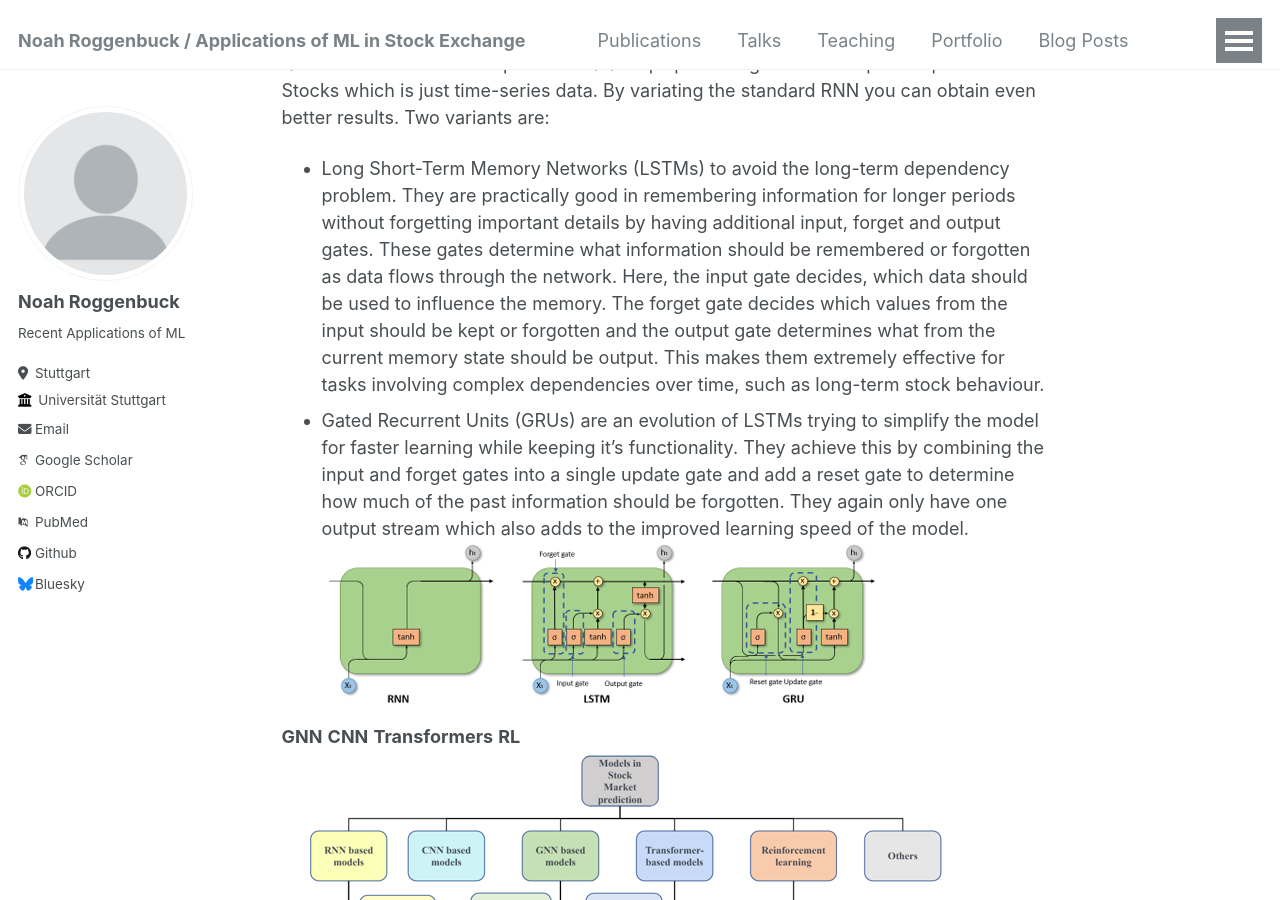
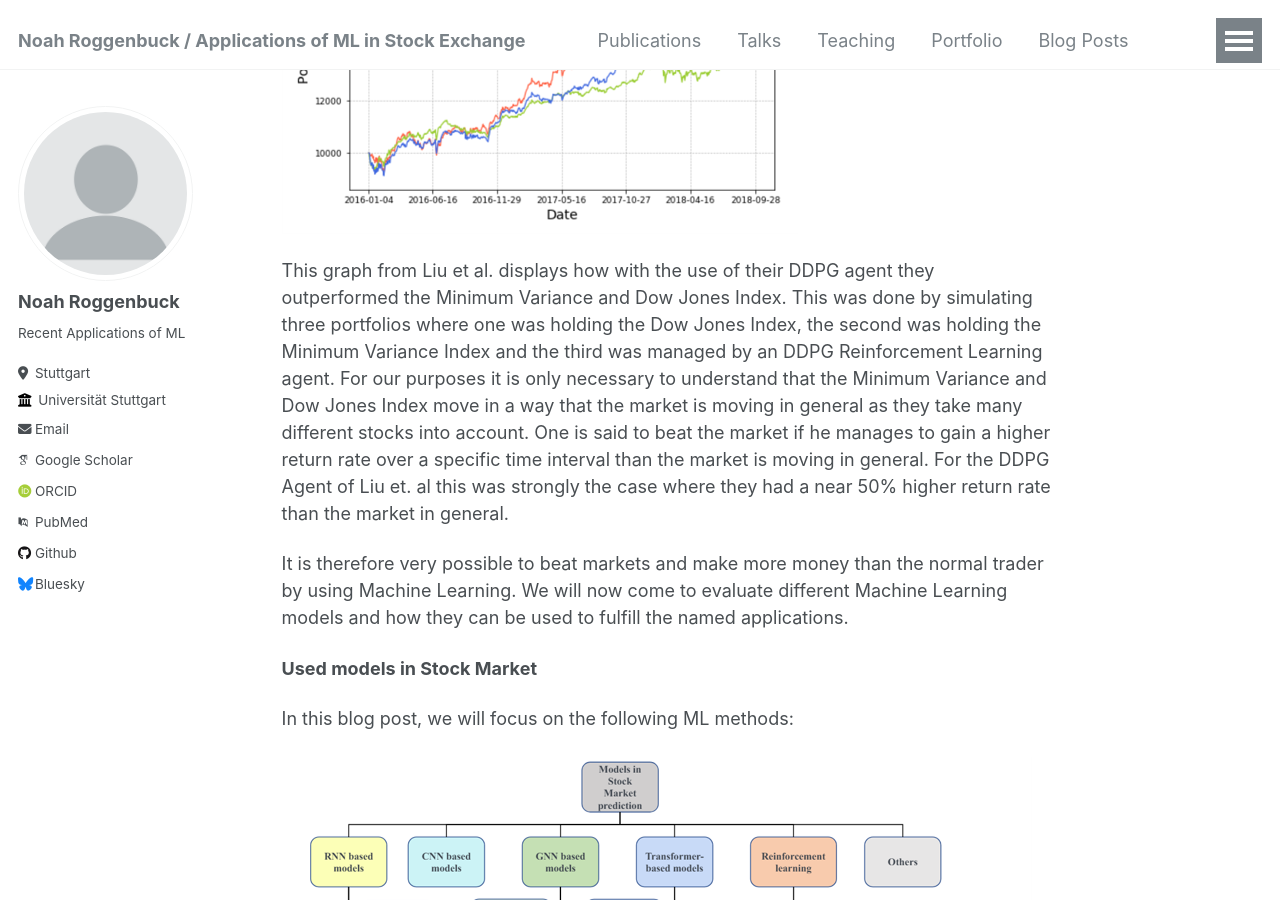
Before and after one commit to noahrog02/noahrog02.github.io, a Jekyll site: the page built from _pages/about.md, in a window 1280 px wide and 900 px high, scrolled down 2547 px. Built offline with Jekyll 4.4.1, drawn with Linux system fonts in a browser that asks for light colours; some web fonts are replaced.

Commit message:
Update about.md

```diff
--- a/_pages/about.md
+++ b/_pages/about.md
@@ -41,9 +41,17 @@ As commonly known, Machine Learning is very strong in handling large data source
 
 Another powerful aspect is the possibility to use many different sources as input as long as they are convertible to numerical value. For example not only the stock price but also news articles for the corresponding company may be used. In doing so, the machine is resisting against the unpredictable nature of the stock market.
 
+![Motivation](images/Motivation.png)
+
+This graph from Liu et al. displays how with the use of their DDPG agent they outperformed the Minimum Variance and Dow Jones Index. This was done by simulating three portfolios where one was holding the Dow Jones Index, the second was holding the Minimum Variance Index and the third was managed by an DDPG Reinforcement Learning agent. For our purposes it is only necessary to understand that the Minimum Variance and Dow Jones Index move in a way that the market is moving in general as they take many different stocks into account. One is said to beat the market if he manages to gain a higher return rate over a specific time interval than the market is moving in general. For the DDPG Agent of Liu et. al this was strongly the case where they had a near 50% higher return rate than the market in general.
+
+It is therefore very possible to beat markets and make more money than the normal trader by using Machine Learning. We will now come to evaluate different Machine Learning models and how they can be used to fulfill the named applications.
+
 **Used models in Stock Market**
 
 In this blog post, we will focus on the following ML methods:
+
+![ML-Variants](images/Different_MLs.png)
 
 **Recurrent Neural Networks (RNN)** are powerful in handling and predicting sequences of data. Unlinke traditional feed forward neural networks that process inputs independently, RNNs have loops within them that allows information to persist. This makes them ideal for tasks where context from previous data helps predicting the next output. So perfect for Stocks which is just time-series data. By variating the standard RNN you can obtain even better results. Two variants are:
 - Long Short-Term Memory Networks (LSTMs) to avoid the long-term dependency problem. They are practically good in remembering information for longer periods without forgetting important details by having additional input, forget and output gates. These gates determine what information should be remembered or forgotten as data flows through the network. Here, the input gate decides, which data should be used to influence the memory. The forget gate decides which values from the input should be kept or forgotten and the output gate determines what from the current memory state should be output. This makes them extremely effective for tasks involving complex dependencies over time, such as long-term stock behaviour.
@@ -54,7 +62,6 @@ In this blog post, we will focus on the following ML methods:
 **CNN**
 **Transformers**
 **RL**
-![ML-Variants](images/Different_MLs.png)
 
 Survey of current ML Approaches
 ======
```
